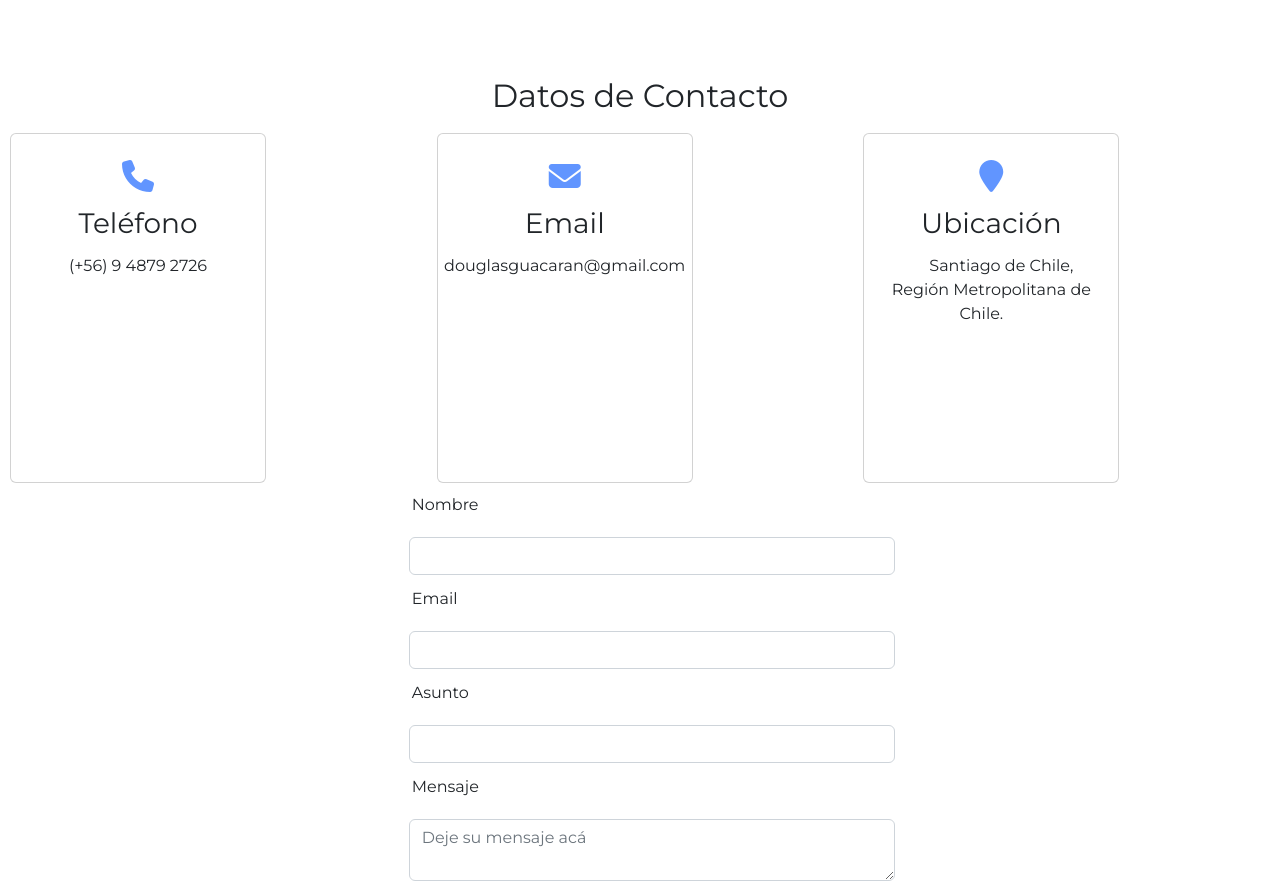
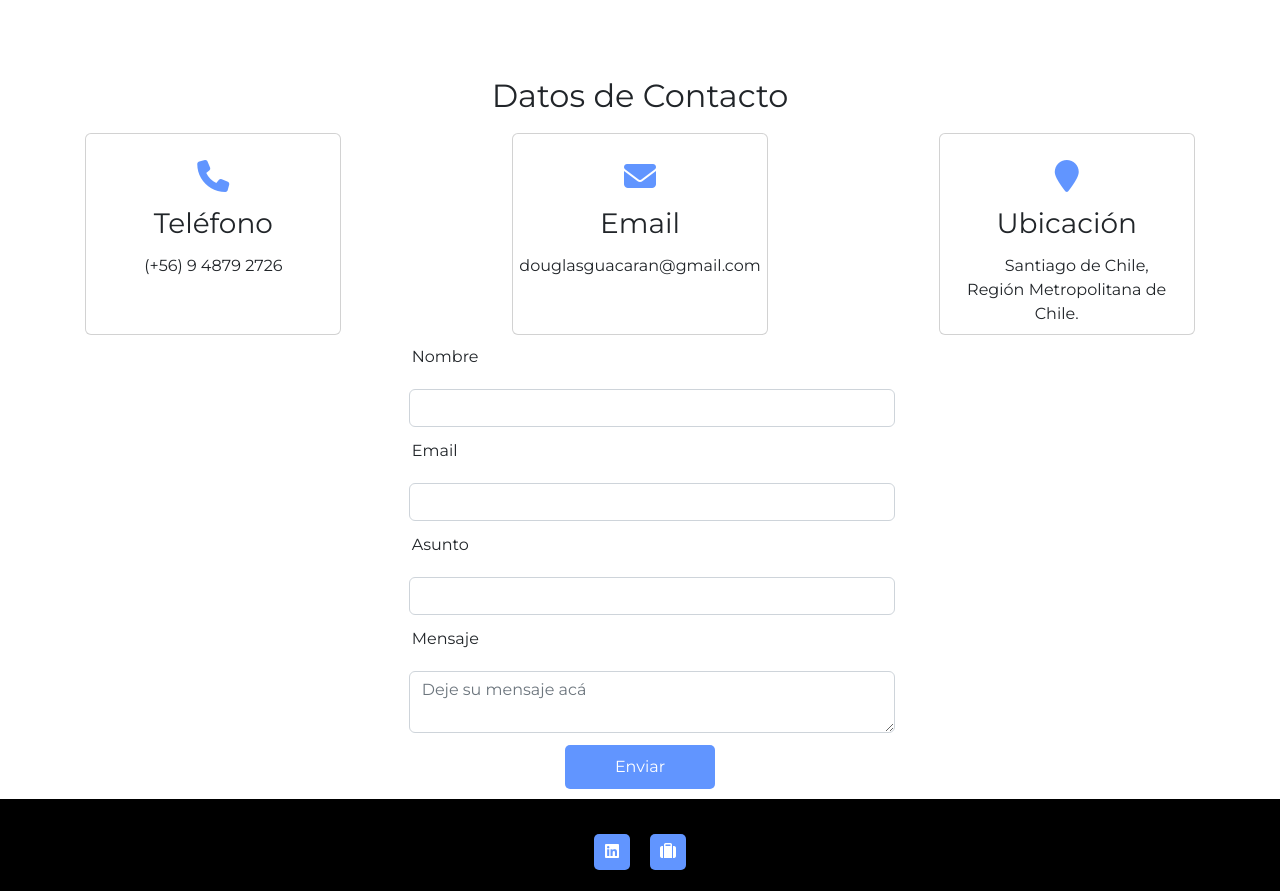
Before and after one commit to DouglasGuacaran/portafolio-nuevo, a Vue app: page / in a window 1280 px wide. Shown: the part 5269-6160 px from the top of the page. Built offline with nearby package versions, Linux system fonts and the light colour scheme.

Commit message:
Ajuste seccion contacto

```diff
--- a/src/views/HomeViewEsp.vue
+++ b/src/views/HomeViewEsp.vue
@@ -980,16 +980,19 @@ export default {
 .contact-main {
   display: flex;
   flex-direction: column;
+  align-items: center;
   justify-content: center;
 }
 
 .contact-main-col{
-  width: 80%;
+  width: 90%;
   display: flex;
   align-items: center;
+  justify-content: center;
 }
 
 .contact-card {
+  min-height: 150px !important;
   width: 80%;
 }
 .contact-body{
```
